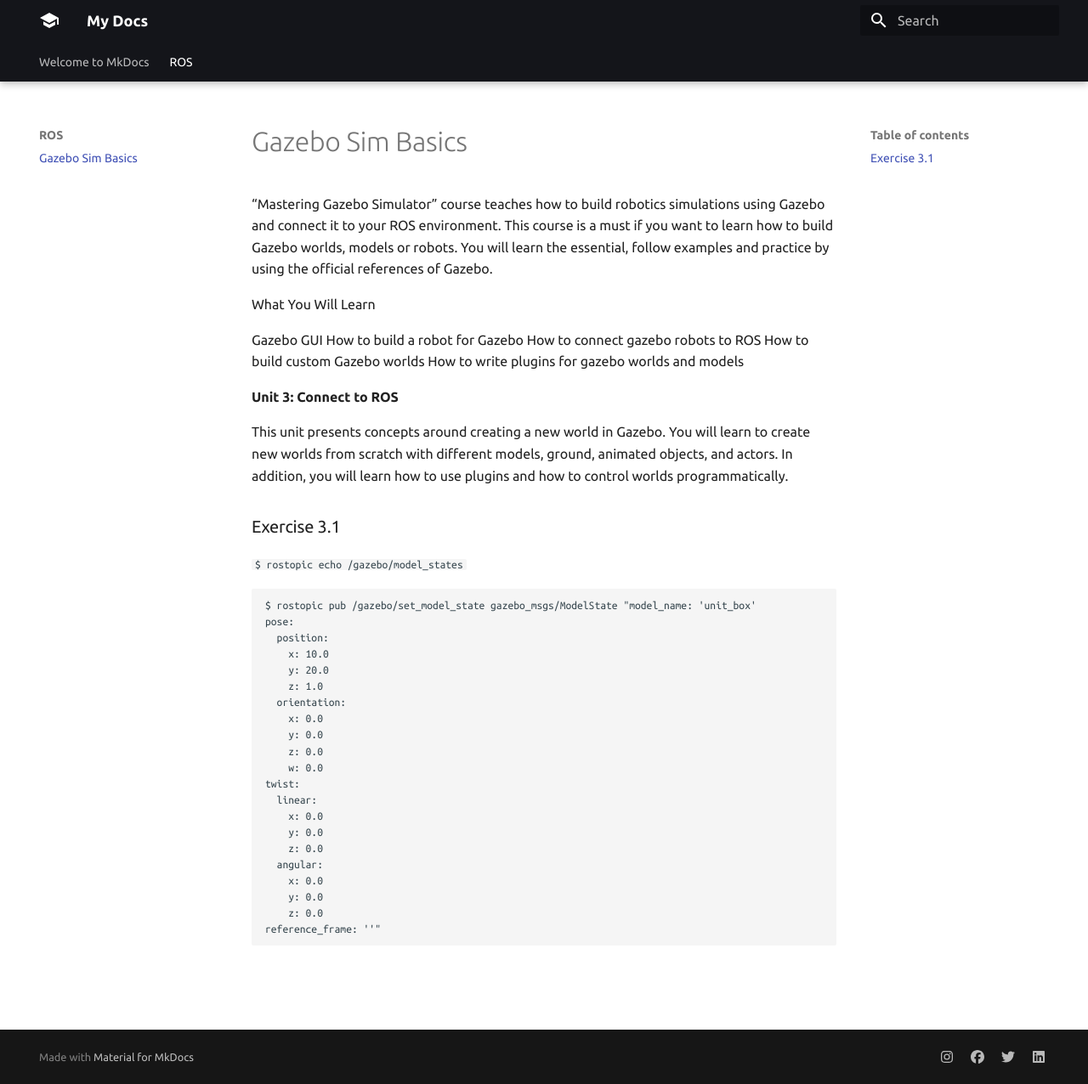
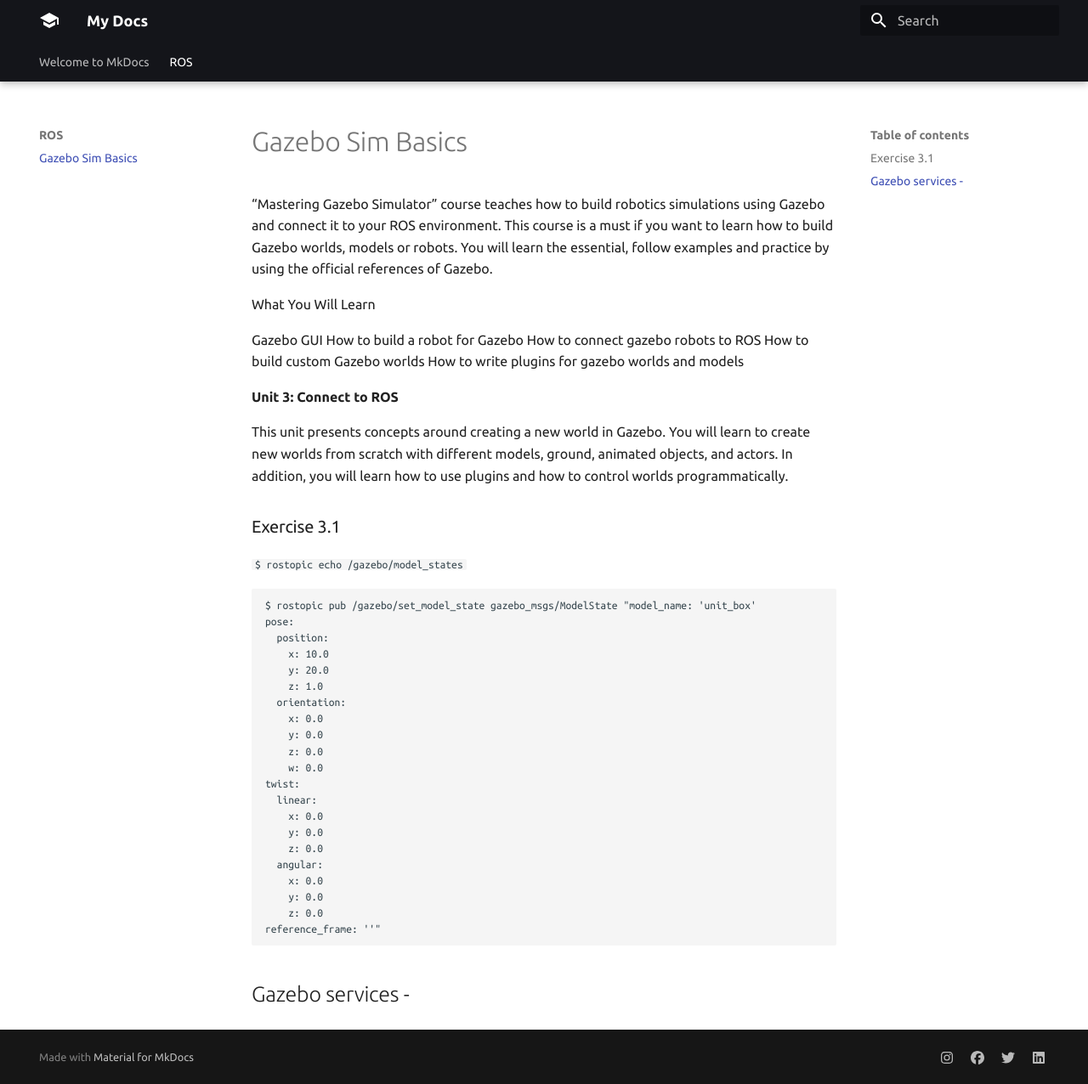
Before and after one commit to MohammadRobot/mohammadrobot.github.io, an MkDocs documentation site: the page built from docs/ROS/Gazebo-Sim-Basics.md, in a window 1280 px wide and 1276 px high. Shown: the whole window at 85% size. Built offline with MkDocs 1.6.1 and Material for MkDocs 9.7.7, drawn with Linux system fonts in a browser that asks for light colours.

Commit message:
Gazebo services

````diff
--- a/docs/ROS/Gazebo-Sim-Basics.md
+++ b/docs/ROS/Gazebo-Sim-Basics.md
@@ -40,3 +40,5 @@
     z: 0.0
 reference_frame: ''"
 ```
+
+## Gazebo services -
````
